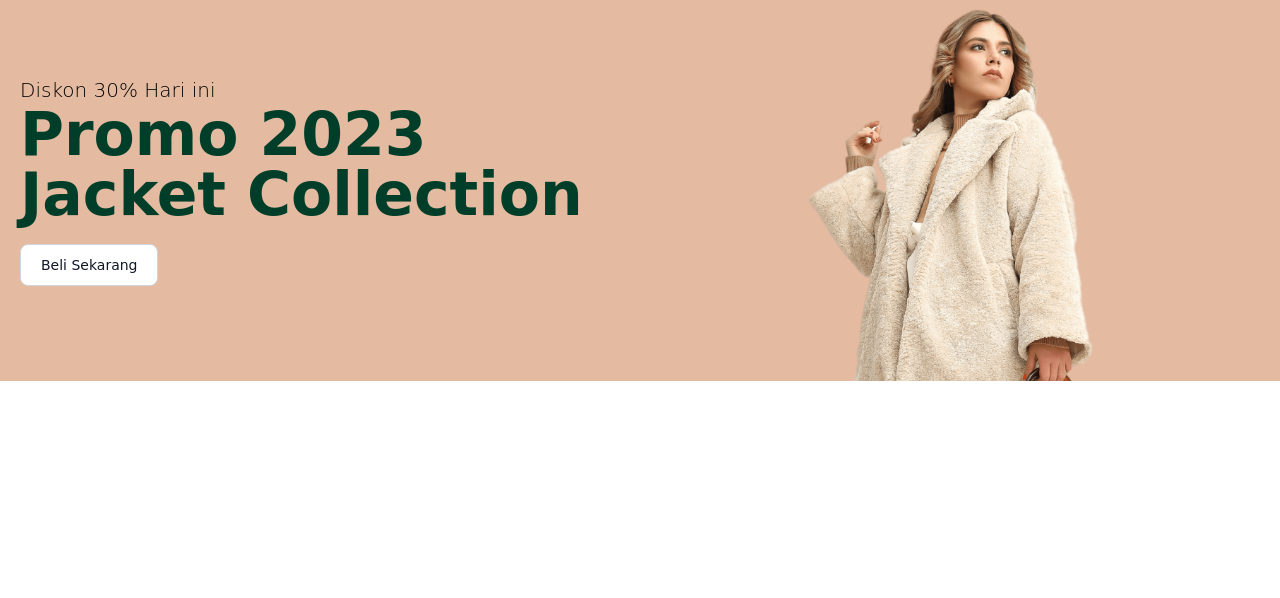
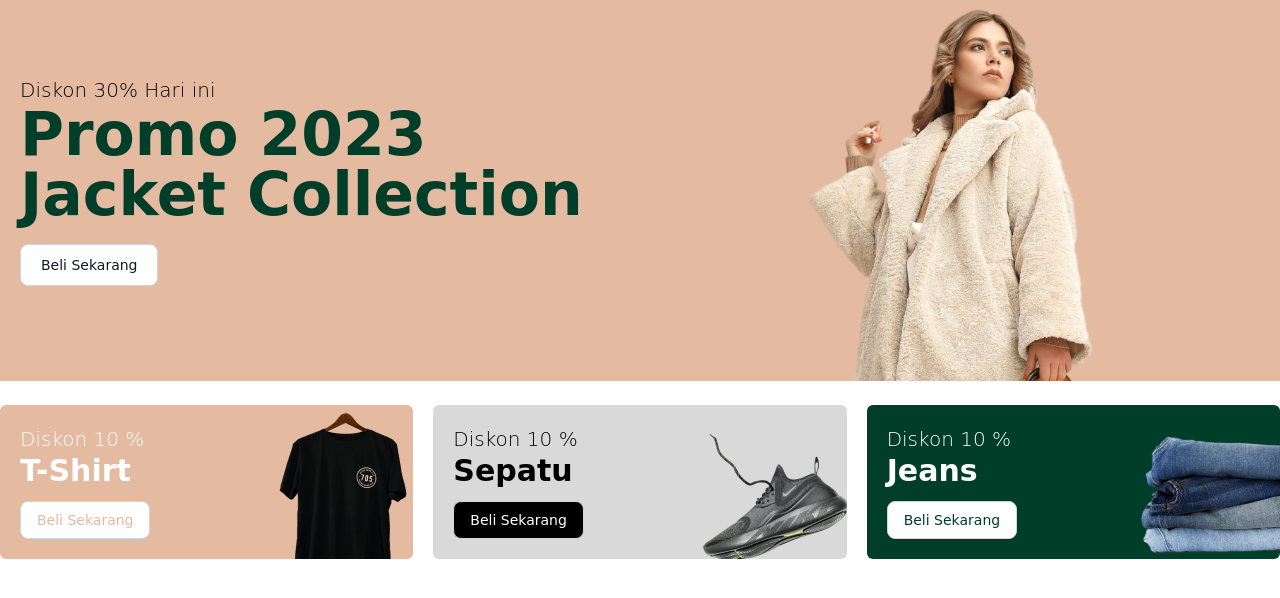
Before and after one commit to ardwiinoo/slicing-toko-fashion, a website: page src/index.html in a window 1280 px wide. Shown: the part 116-714 px from the top of the page. Drawn offline with nearby package versions, Linux system fonts and the light colour scheme.

Commit message:
modif: menambah section kategori

```diff
--- a/src/index.html
+++ b/src/index.html
@@ -183,6 +183,64 @@
     </div>
     <!-- Hero End -->
 
+    <!-- Kategori -->
+    <div
+      class="mt-6 container mx-auto grid grid-cols-1 md:grid-cols-3 gap-5 mb-6"
+    >
+      <div
+        class="relative bg-primary2 p-5 rounded-md flex justify-between mx-5 md:mx-0"
+      >
+        <div>
+          <p class="font-light text-xl text-white">Diskon 10 %</p>
+          <p class="font-black text-3xl text-white">T-Shirt</p>
+          <button
+            type="button"
+            class="mt-3 text-primary2 bg-white border border-gray-300 focus:outline-none hover:bg-gray-100 focus:ring-4 focus:ring-gray-200 font-medium rounded-lg text-sm px-4 py-2 mr-2"
+          >
+            Beli Sekarang
+          </button>
+        </div>
+        <div class="absolute bottom-0 right-0">
+          <img src="./assets/images/category1.png" alt="T-shirt" />
+        </div>
+      </div>
+      <div
+        class="bg-primary3 p-5 rounded-md flex justify-between relative mx-5 md:mx-0"
+      >
+        <div>
+          <p class="font-light text-xl text-black">Diskon 10 %</p>
+          <p class="font-black text-3xl text-black">Sepatu</p>
+          <button
+            type="button"
+            class="mt-3 text-white bg-black border border-gray-300 focus:outline-none hover:bg-primary1 focus:ring-4 focus:ring-gray-200 font-medium rounded-lg text-sm px-4 py-2 mr-2"
+          >
+            Beli Sekarang
+          </button>
+        </div>
+        <div class="absolute bottom-0 right-0">
+          <img src="./assets/images/category2.png" alt="Sepatu" />
+        </div>
+      </div>
+      <div
+        class="bg-primary1 p-5 rounded-md flex justify-between relative mx-5 md:mx-0"
+      >
+        <div>
+          <p class="font-light text-xl text-white">Diskon 10 %</p>
+          <p class="font-black text-3xl text-white">Jeans</p>
+          <button
+            type="button"
+            class="mt-3 text-primary1 bg-white border border-gray-300 focus:outline-none hover:bg-gray-100 focus:ring-4 focus:ring-gray-200 font-medium rounded-lg text-sm px-4 py-2 mr-2"
+          >
+            Beli Sekarang
+          </button>
+        </div>
+        <div class="absolute bottom-0 right-0">
+          <img src="./assets/images/category3.png" alt="Jeans" />
+        </div>
+      </div>
+    </div>
+    <!-- Kategori End -->
+
     <!-- CDN Flowbite -->
     <script
       src="https://cdnjs.cloudflare.com/ajax/libs/flowbite/1.6.3/flowbite.min.js"
```
